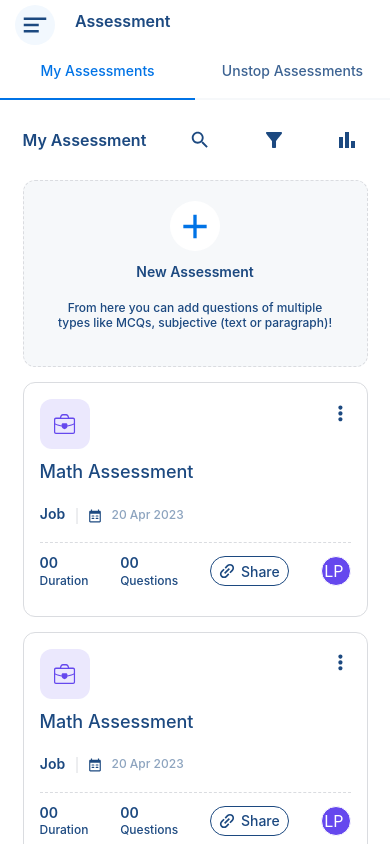
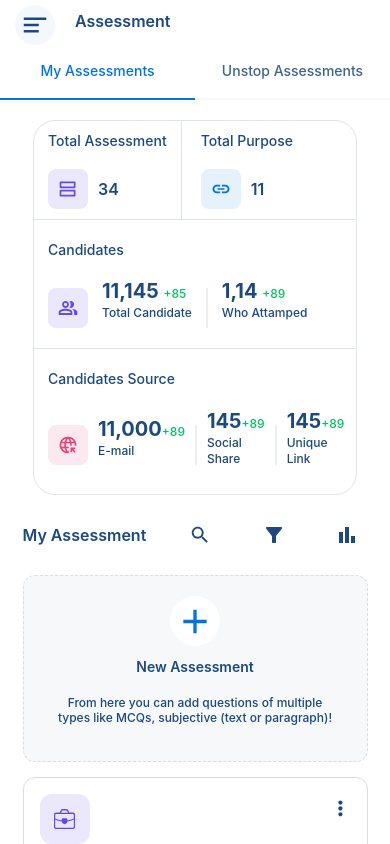
Before and after one commit to Yash0922/Unstop-assignment, a React (Create React App) app in the folder assignment-application/: page / in a window 390 px wide. Shown: the top 844 px of the page. Built offline with nearby package versions, Linux system fonts and the light colour scheme.

Commit message:
updateResponsive

```diff
--- a/assignment-application/src/App.css
+++ b/assignment-application/src/App.css
@@ -932,7 +932,7 @@ background: #FFF;
   display: flex;
   width: 100%;
 
-  justify-content: flex-start;
+  justify-content: center;
   align-items: center;
   padding: 20px 15px;
   flex-direction: column;
@@ -994,6 +994,88 @@ align-self: stretch;
   margin: auto;
   display: none;
 }
+.uperOverview{
+  display: flex;
+  gap: 5px;
+  border-bottom: 1px solid #DDE5EA;
+
+}
+.TotalAssessmentPhone{
+  display: flex;
+padding: 10px 14px;
+flex-direction: column;
+align-items: flex-start;
+gap: 10px;
+border-right: 1px solid #DDE5EA;
+
+}
+.TotalAssessmentPhone h4{
+  color: var(--text-100, #1C4980);
+font-feature-settings: 'clig' off, 'liga' off;
+font-family: Inter;
+font-size: 14px;
+font-style: normal;
+font-weight: 500;
+line-height: 140%; /* 19.6px */
+}
+#TotalContainerPhonebox{
+  display: flex;
+  align-items: center;
+  gap: 10px;
+  width: 40px;
+height: 40px;
+padding: 10px;
+  border-radius: 8px;
+background: var(--accent-purple-light, #EBE8FD);
+}
+.TotalPurposePhone{
+  display: flex;
+padding: 10px 14px;
+flex-direction: column;
+align-items: flex-start;
+gap: 10px;
+
+}
+.TotalContainerPhone{
+  display: flex;
+align-items: center;
+gap: 10px;
+
+}
+.TotalContainerPhone  div{
+  color: var(--text-100, #1C4980);
+  font-family: Inter;
+  font-size: 16px;
+  font-style: normal;
+  font-weight: 600;
+  line-height: normal;
+}
+#OverviewContainer{
+  display: flex;
+width: 90%;
+flex-direction: column;
+
+gap: 10px;
+  border: 1px solid #DDE5EA;
+  border-radius: 22px;
+}
+.TotalContainerPhone div{
+  color: var(--text-100, #1C4980);
+font-family: Inter;
+font-size: 16px;
+font-style: normal;
+font-weight: 600;
+line-height: normal;
+}
+.TotalPurposePhone h4{
+  color: var(--text-100, #1C4980);
+font-feature-settings: 'clig' off, 'liga' off;
+font-family: Inter;
+font-size: 14px;
+font-style: normal;
+font-weight: 500;
+line-height: 140%; /* 19.6px */
+}
 .navbarP{
   width: 100%;
 }
@@ -1007,7 +1089,54 @@ align-self: stretch;
   border-radius: 25px;
   animation: slideup .5s ease-in-out;
 }
-
+.midOverview{
+  background: #FFF;
+  display: flex;
+padding: 10px 14px;
+flex-direction: column;
+align-items: flex-start;
+gap: 10px;
+align-self: stretch;
+border-bottom: 1px solid #DDE5EA;
+}
+.midOverview h4{
+  color: var(--text-100, #1C4980);
+font-feature-settings: 'clig' off, 'liga' off;
+font-family: Inter;
+font-size: 14px;
+font-style: normal;
+font-weight: 500;
+line-height: 140%; /* 19.6px */
+}
+.CandidateContainerPhone{
+  display: flex;
+align-items: center;
+gap: 14px;
+}
+.lowerOverview{
+  display: flex;
+padding: 10px 14px;
+flex-direction: column;
+align-items: flex-start;
+gap: 10px;
+align-self: stretch;
+background: #FFF;
+border-radius: 25px;
+}
+.lowerOverview h4{
+  color: var(--text-100, #1C4980);
+font-feature-settings: 'clig' off, 'liga' off;
+font-family: Inter;
+font-size: 14px;
+font-style: normal;
+font-weight: 500;
+line-height: 140%; /* 19.6px */
+}
+.CandidatescoreConatinerPhone{
+  display: flex;
+align-items: center;
+gap: 10px;
+}
 @keyframes slideup{
   0%{
     transform: translateY(100%);
--- a/assignment-application/src/Components/PhoneWidth/PhoneAssessmentOverview.jsx
+++ b/assignment-application/src/Components/PhoneWidth/PhoneAssessmentOverview.jsx
@@ -0,0 +1,74 @@
+import React from 'react';
+import boxIcons from "../Logo/view_agenda.svg"
+import Frame from "../Logo/Frame 1000009353.svg"
+import web from "../Logo/Frame 1000005832.svg"
+import link from "../Logo/Frame 1000009100.svg"
+import divider from "../Logo/Vector 250.svg"
+function PhoneAssessmentOverview(props) {
+    return (
+        <div id='OverviewContainer'>
+            <div className="uperOverview">
+                <div className="TotalAssessmentPhone">
+                        <h4>Total Assessment</h4>
+                        <div className="TotalContainerPhone">
+                            <div id='TotalContainerPhonebox'>
+                            <img src={boxIcons} alt="" />
+                            </div>
+
+                            <div>34</div>
+                        </div>
+                </div>
+                <div className="TotalPurposePhone">
+                <h4>Total Purpose</h4>
+                <div className="TotalContainerPhone">
+                            <img src={link} alt="" />
+                            <div>11</div>
+                        </div>
+                </div>
+
+            </div>
+            <div className="midOverview">
+                <h4>Candidates</h4>
+                <div className="CandidateContainerPhone">
+                    <div className="CandidateLogoPhone">
+                        <img src={Frame} alt="" />
+                    </div>
+                    <div className="TotalCandidatePhone">
+                    <p className='numbers'>11,145 <span>+85</span></p>
+                            <p className='subheading'>Total Candidate</p>
+                    </div>
+                    <img src={divider} alt="" />
+                    <div className="WhoAttemptPhone">
+                    <p className='numbers'>1,14 <span>+89</span></p>
+                            <p className='subheading'>Who Attamped</p>
+                    </div>
+                </div>
+            </div>
+            <div className="lowerOverview">
+                <h4>Candidates Source</h4>
+                <div className="CandidatescoreConatinerPhone">
+                <div className="emailLogoPhone">
+                    <img src={web} alt="" />
+                </div>
+                <div className="EmailPhone">
+                <p className='numbers'>11,000<span>+89</span></p>
+                        <p className='subheading'>E-mail</p>
+                </div>
+                <img src={divider} alt="" />
+                <div className="SocialSharePhone">
+                <p className='numbers'>145<span>+89</span></p>
+                        <p className='subheading'> Social Share</p>
+                </div>
+                <img src={divider} alt="" />
+                <div className="UniqueLinkPhone">
+                <p className='numbers'>145<span>+89</span></p>
+                        <p className='subheading'>Unique Link</p>
+                </div>
+                </div>
+
+            </div>
+        </div>
+    );
+}
+
+export default PhoneAssessmentOverview;
--- a/assignment-application/src/Components/PhoneWidth/PhoneMyAssessment.jsx
+++ b/assignment-application/src/Components/PhoneWidth/PhoneMyAssessment.jsx
@@ -8,10 +8,13 @@ import calender from "../Logo/calendar_today.svg";
 import threedot from "../Logo/3 dot.svg"
 import Link from "../Logo/link.svg"
 import AddButton from "../Logo/add.svg";
+import PhoneAssessmentOverview from './PhoneAssessmentOverview';
 function PhoneMyAssessment(props) {
     return (
         <div id='PhonemainCntainer'>
+            <PhoneAssessmentOverview/>
             <div className="MyAssessmentSection">
+
                 <div className="headingP">
                 My Assessment
                 </div>
```
